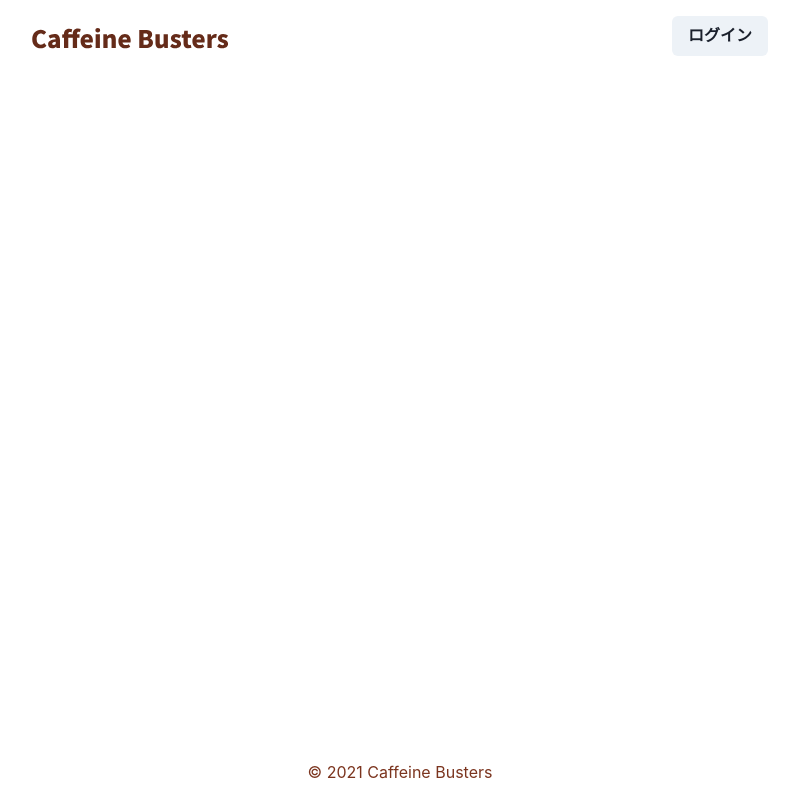
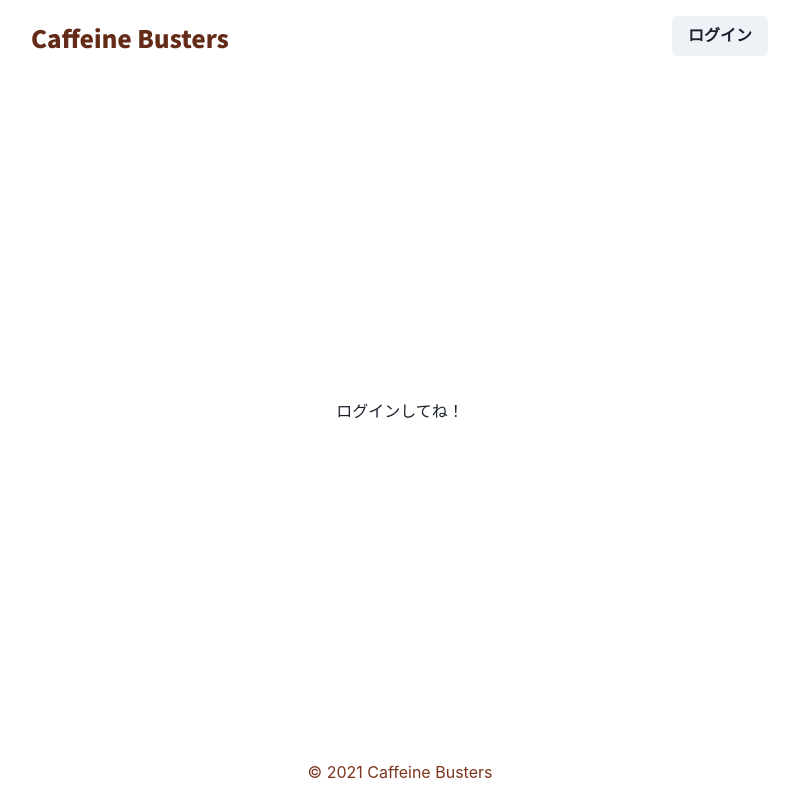
Before and after one commit to ritscc/hack-2021-1-b, a Next.js app: page /caffeine in a window 1280 px wide. Shown: the whole page, without its empty margins (240-1039 px from the left). Built offline with nearby package versions, Linux system fonts and the light colour scheme; no server answers.

Commit message:
use PrivatePage on caffeine list

```diff
--- a/src/pages/caffeine/index.tsx
+++ b/src/pages/caffeine/index.tsx
@@ -1,4 +1,4 @@
-import { Flex, Text, VStack, Spacer, Box } from "@chakra-ui/react";
+import { Flex, Text, VStack, Spacer, Center, Spinner } from "@chakra-ui/react";
 import { NextPage } from "next";
 import Head from "next/head";
 import { useCollection } from "react-firebase-hooks/firestore";
@@ -8,6 +8,7 @@ import { useUser } from "../../lib/user";
 import { Caffeine } from "../../lib/caffeine";
 import dayjs from "dayjs";
 import NextLink from "next/link";
+import { PrivatePage } from "../../components/PrivatePage";
 
 const IndexPage: NextPage = () => {
   const userState = useUser();
@@ -22,8 +23,14 @@ const IndexPage: NextPage = () => {
       <Head>
         <title>カフェイン記録一覧 | Caffeine Busters</title>
       </Head>
-
-      {loadingCaffeineList && <Text align="center">Loading...</Text>}
+      <PrivatePage
+        renderOnSignedIn={() => (
+          <>
+            {loadingCaffeineList && (
+              <Center h="100%" w="100%" m="auto">
+                <Spinner size="xl" />
+              </Center>
+            )}
             {caffeineList && (
               <VStack align="stretch">
                 {caffeineList.docs.map((doc, i, self) => {
@@ -55,6 +62,9 @@ const IndexPage: NextPage = () => {
                 })}
               </VStack>
             )}
+          </>
+        )}
+      />
     </Layout>
   );
 };
```
Lines whose indentation alone changed are shown as unchanged.
